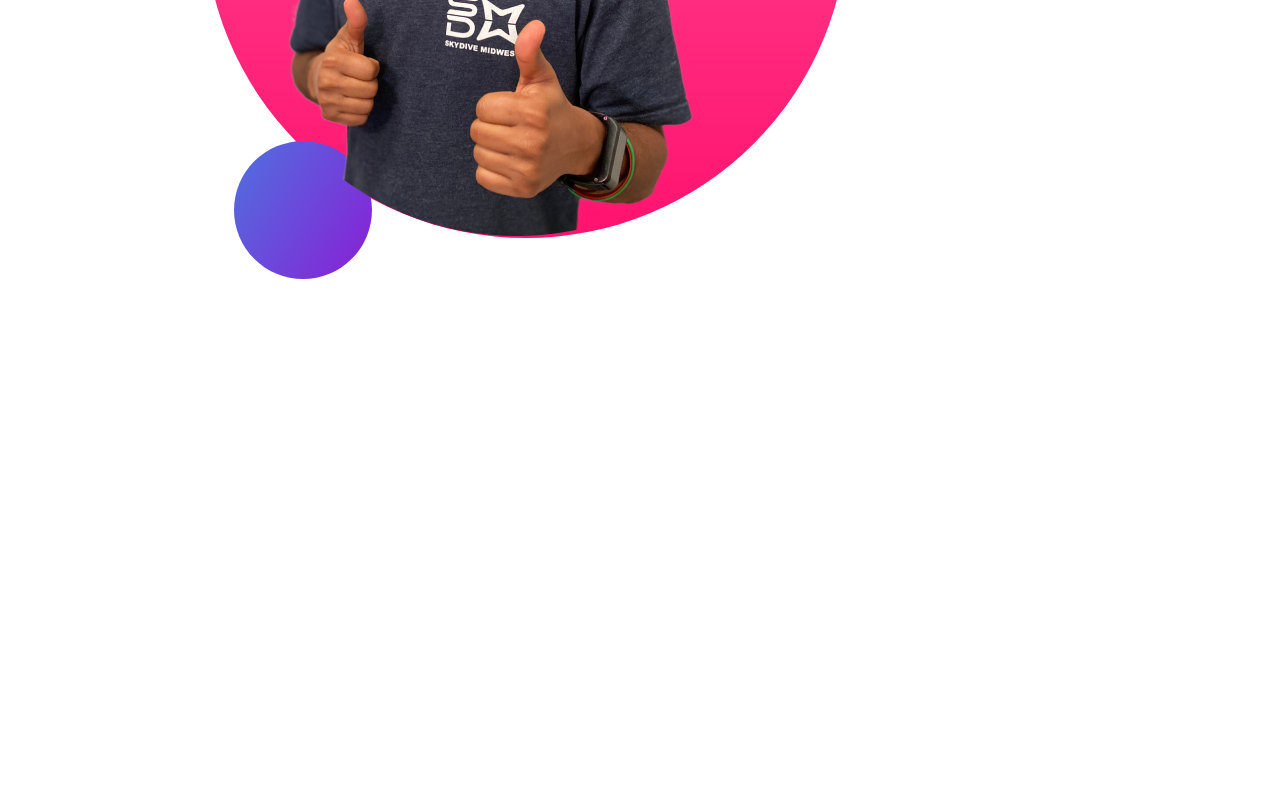
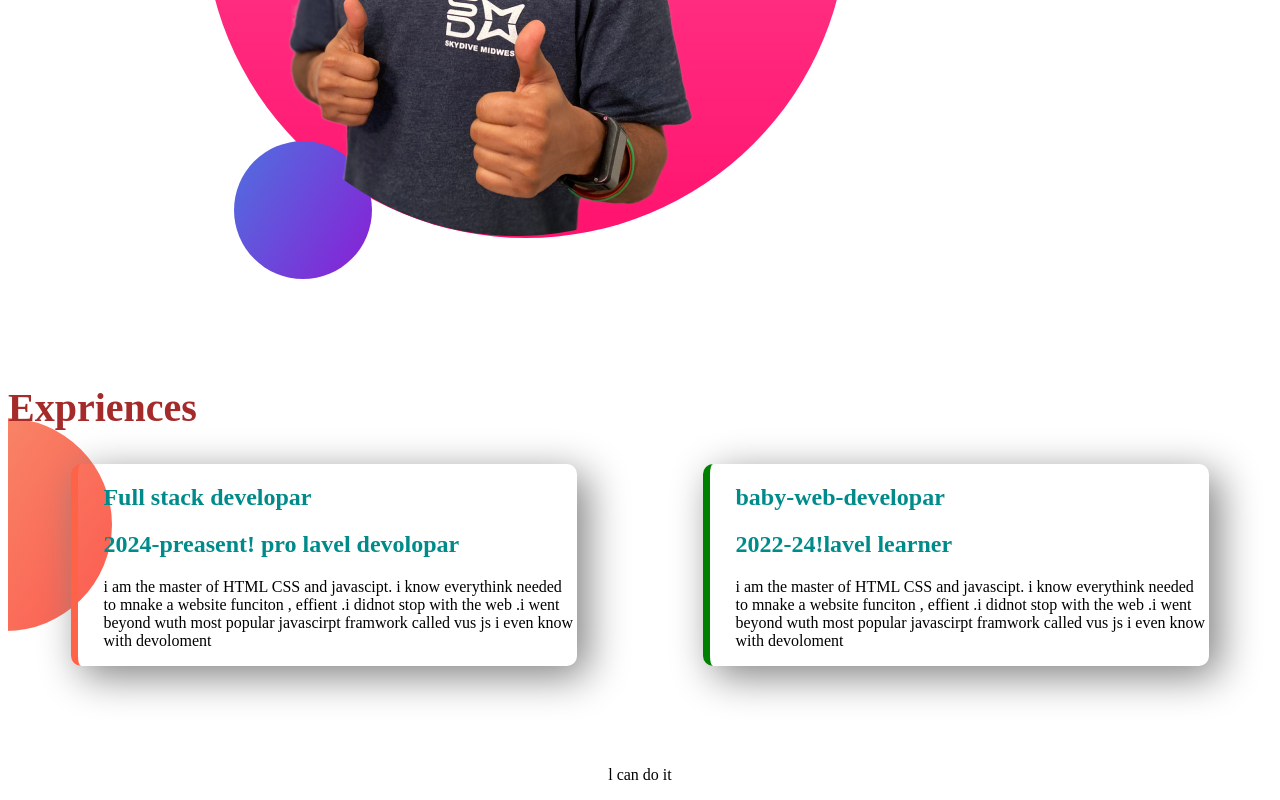
Before and after one commit to abusayeds/my-repository, a plain HTML site: page index.html in a window 1280 px wide. Shown: the part 1347-2147 px from the top of the page. Before the commit the page ends 1731 px from the top, so only its background shows below. Drawn offline with Linux system fonts and the light colour scheme.

Commit message:
new added

```diff
--- a/index.html
+++ b/index.html
@@ -13,7 +13,7 @@
 </head>
 
 <body>
-    <section class="top-bannar">
+    <section class="top-bannar flexible-container">
         <div class="half-width">
             <h1>Welcome to my website</h1>
             <h1><span class="blog">Creative Web</span> Development World by sabbir </h1>
@@ -28,7 +28,7 @@
             <img src="images/sabbir.png" alt="" srcset="">
         </div>
     </section>
-    <section class="dream big">
+    <section class="dream big flexible-container">
         <div class="half-width">
             <img src="images/jhankar2.png" alt="">
         </div>
@@ -41,3 +41,29 @@
         </div>
 
     </section>
+    <section class="Exprience-area">
+        <h1> Expriences</h1>
+        <div class="flexible-container">
+            <div id="full-stack-developar" class="Exprience-item">
+                <h2>Full stack developar</h2>
+                <h2 class="orange-color ">2024-preasent! pro lavel devolopar</h2>
+                <p> i am the master of HTML CSS and javascipt. i know everythink needed to mnake a website funciton ,
+                    effient .i didnot stop with the web .i went beyond wuth most popular javascirpt framwork called vus
+                    js i even know with devoloment</p>
+
+            </div>
+            <div id="baby-web-developar" class="Exprience-item">
+                <h2>baby-web-developar</h2>
+                <h2 class="orange-color ">2022-24!lavel learner</h2>
+                <p>i am the master of HTML CSS and javascipt. i know everythink needed to mnake a website funciton ,
+                    effient
+                    .i didnot stop with the web .i went beyond wuth most popular javascirpt framwork called vus js i
+                    even
+                    know with devoloment</p>
+            </div>
+        </div>
+
+    </section>
+    <footer>
+        <p> l can do it </p>
+    </footer>
--- a/style.css
+++ b/style.css
@@ -3,16 +3,22 @@
 		margin: 0;
 	}
 
+	h2 {
+
+		color: darkcyan;
+
+	}
+
 	h1 {
-	    font-size: 30px;
-	    color: darkcyan;
+		font-size: 40px;
+		color: brown;
 	}
 
 	.blog {
 		color: rgb(192, 32, 32);
 	}
 
-	section {
+	.flexible-container {
 		display: flex;
 		margin-bottom: 100px;
 	}
@@ -32,7 +38,7 @@
 		color: rgb(0, 53, 50);
 		font-weight: 700;
 		padding: 10px 20px;
-	    border-radius: 5px;
+
 	}
 
 	.top-bannar {
@@ -43,3 +49,31 @@
 	.dream-big {
 		background-image: url(images/dream-bg.png);
 	}
+
+	.Exprience-area {
+		background-image: url(images/exp-bg.png);
+		background-repeat: no-repeat;
+		background-position: left;
+	}
+
+	.Exprience-item {
+		width: 40%;
+		margin-left: 5%;
+		margin-right: 5%;
+		padding-left: 2%;
+		box-shadow: 10px 10px 40px gray;
+		border-radius: 10px;
+
+	}
+
+	#full-stack-developar {
+		border-left: 7px solid tomato;
+	}
+
+	#baby-web-developar {
+		border-left: 7px solid green;
+	}
+
+	footer {
+		text-align: center;
+	}
```
Lines whose indentation alone changed are shown as unchanged.
